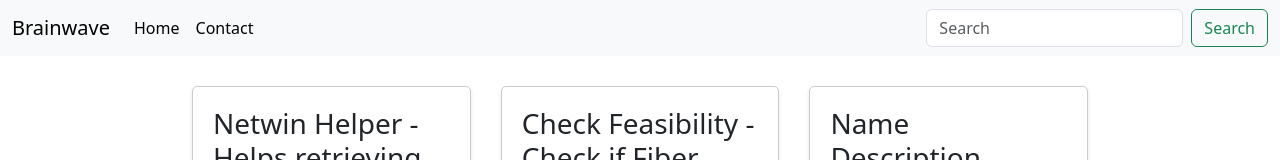
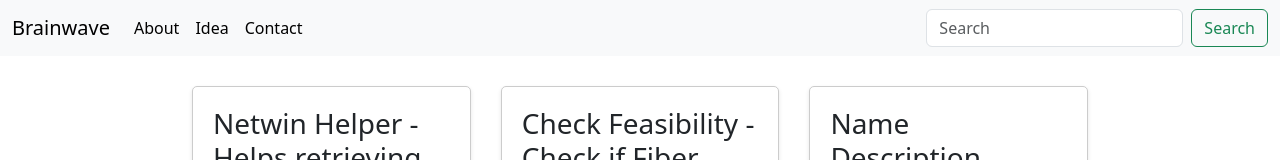
Before and after one commit to umangbhardwaj2001/Auth_Node, a React (Vite) app in the folder client/: page / in a window 1280 px wide. Shown: the top 160 px of the page. Built offline with nearby package versions, Linux system fonts and the light colour scheme.

Commit message:
update navbar

```diff
--- a/client/src/components/Header/Navbar.js
+++ b/client/src/components/Header/Navbar.js
@@ -34,13 +34,17 @@
           <div class="collapse navbar-collapse" id="navbarSupportedContent">
             <ul class="navbar-nav me-auto mb-2 mb-lg-0">
               <li class="nav-item">
-                <a class="nav-link active" aria-current="page" href="#">
-                  Home
+                <a class="nav-link active" href="/about">
+                  About
                 </a>
               </li>
-
               <li class="nav-item">
                 <a class="nav-link active" href="/post">
+                  Idea
+                </a>
+              </li>
+              <li class="nav-item">
+                <a class="nav-link active" href="/contact">
                   Contact
                 </a>
               </li>
```
